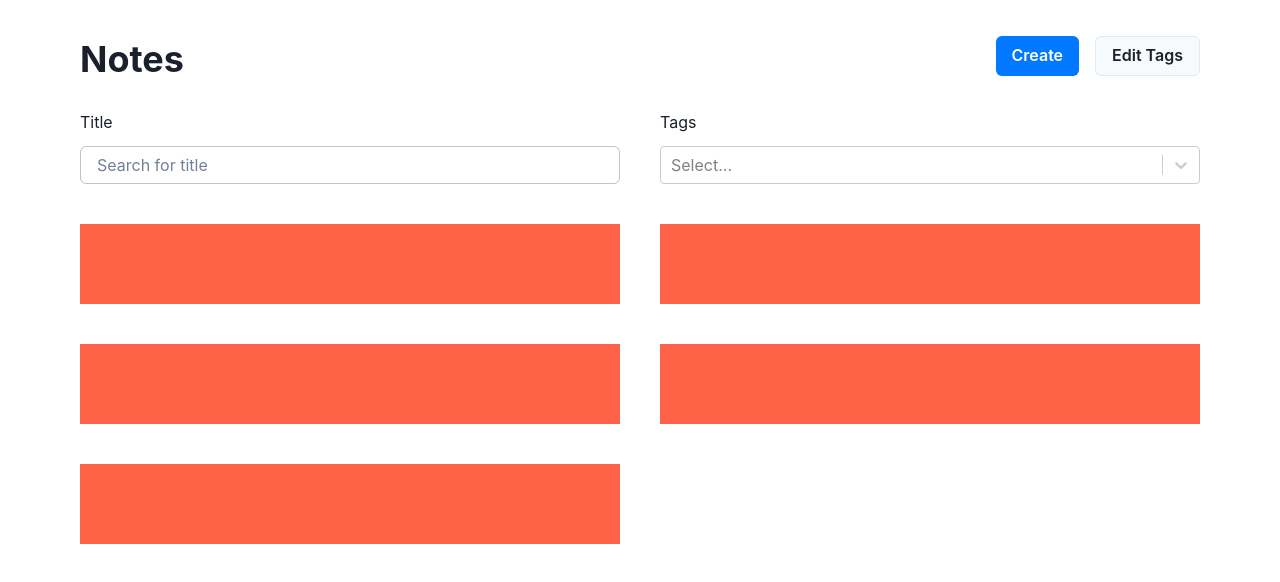
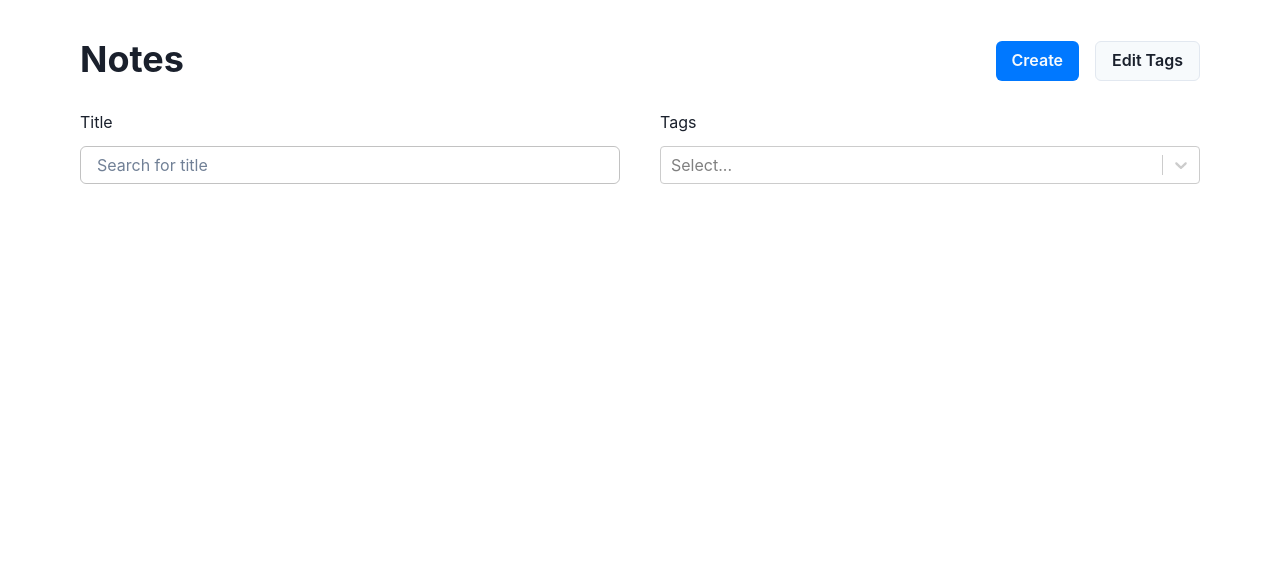
Before and after one commit to dwang134/Notable, a React (Vite) app: page / in a window 1280 px wide. Shown: the top 582 px of the page. Built offline with nearby package versions, Linux system fonts and the light colour scheme.

Commit message:
mainpage noteCard

```diff
--- a/components/NoteForm.tsx
+++ b/components/NoteForm.tsx
@@ -22,9 +22,7 @@ const NoteForm: React.FC = () => {
 
   const handleSubmit = (e: FormEvent) => {
     e.preventDefault();
-    console.log('The form has been submitted');
-    console.log(titleRef.current);
-    console.log(markdownRef.current);
+
     if (!titleRef.current || !markdownRef.current){
 
         toast({
--- a/components/NoteList.tsx
+++ b/components/NoteList.tsx
@@ -1,21 +1,53 @@
-import { Box, Button, ButtonGroup, Input, SimpleGrid, Stack, Text } from '@chakra-ui/react';
-import {useState} from 'react'
+import { Box, Button, ButtonGroup, Card, CardBody, CardHeader, Heading, Input, SimpleGrid, Stack, Text } from '@chakra-ui/react';
+import React, {ReactEventHandler, useMemo, useState} from 'react'
 import { Link } from 'react-router-dom';
 import ReactSelect from 'react-select';
 import { useNoteContext } from '../context/NoteContext';
-import { Tag } from '../types/Types';
+import { Tag, Note, RawNote, TagNote } from '../types/Types';
+import styled from 'styled-components';
+
 
 const NoteList:React.FC = () => {
 
+    const [title, setTitle] = useState<string>('');
     const [searchTags, setSearchTags] = useState<Tag []>([]);
-    const {tags, setTags} = useNoteContext();
+    const {notesWithTags, setNotes, tags, setTags} = useNoteContext();
+
+    const filteredNotes = useMemo(() => {
+      return notesWithTags.filter((note: TagNote) => {
+        return (
+          (title === "" ||
+            note.title.toLowerCase().includes(title.toLowerCase())) &&
+          (searchTags.length === 0 ||
+            searchTags.every(tag =>
+              note.tags.some(noteTag => noteTag.id === tag.id)
+            ))
+        )
+      })
+    }, [title, tags, notesWithTags])
+
+    const StyledButton= styled(Button)`
+      &:hover {
+        cursor: default;
+      }
+    `;
+
+    const StyledCard = styled(Card)`
+    &:hover,
+    &:focus{
+      translate
+    }
+    `
+
+    console.log('Filtered notes tag: ', notesWithTags);
+    console.log('result: ', filteredNotes);
 
     return (
         <Box mt={8} width='100%' height='100vh'>
-        <Stack direction= 'row' justify='space-between'>
+        <Stack direction= 'row' justify='space-between' align='center'>
         <Text fontSize='4xl' fontWeight='bold'>Notes</Text>
         <ButtonGroup gap="2" mt={1}>
-                <Link to= '/new'><Button colorScheme="messenger">Create</Button></Link>
+                <Link to= '/new'><Button color='gray.50'colorScheme="messenger">Create</Button></Link>
                 <Link to="..">
                   <Button colorScheme="gray" variant='outline' bg='gray.50'>Edit Tags</Button>
                 </Link>
@@ -24,7 +56,7 @@ const NoteList:React.FC = () => {
         <SimpleGrid columns={2} spacing={10} mt={6}>
         <Stack direction='column'>
             <Text mb={1}>Title</Text>
-            <Input placeholder= 'Search for title' size="md" height="38px" borderColor='blackAlpha.400'/>
+            <Input value={title} onChange={(e: React.ChangeEvent<HTMLInputElement>)=> setTitle(e.target.value)} placeholder='Search for title' size="md" height="38px" borderColor='blackAlpha.400'/>
         </Stack>
         <Stack>
         <Text mb={1}>Tags</Text>
@@ -46,11 +78,17 @@ const NoteList:React.FC = () => {
                   isMulti />
                 </Box>
         </Stack>
-        <Box bg='tomato' height='80px'></Box>
-        <Box bg='tomato' height='80px'></Box>
-        <Box bg='tomato' height='80px'></Box>
-        <Box bg='tomato' height='80px'></Box>
-        <Box bg='tomato' height='80px'></Box>
+        {filteredNotes.map((note: Note) => (
+            <Card key={note.id} >
+            <CardHeader>
+              <Heading size= 'md'>{note.title}</Heading>
+            </CardHeader>
+            <CardBody>{note.tags.map(tag=>
+              <StyledButton color='gray.50' colorScheme='messenger'>{tag.label}</StyledButton>
+            )}
+            </CardBody>
+            </Card>
+        ))}
         </SimpleGrid>
         </Box>
     )
--- a/context/NoteContext.tsx
+++ b/context/NoteContext.tsx
@@ -1,5 +1,5 @@
 import React, {createContext, useContext, useMemo, useState} from 'react';
-import {NoteData, RawNote, Tag} from '../types/Types';
+import {TagNote, Note, NoteData, RawNote, Tag} from '../types/Types';
 import {useLocalStorage} from '../utils/useLocalStorage';
 import {v4 as uuidv4} from 'uuid';
 
@@ -8,7 +8,7 @@ const NoteContext = createContext<NoteContextObject>({
     setNotes: () => {},
     tags: [],
     setTags: () => {},
-    notesWithTags: {},
+    notesWithTags: [],
     onCreateNote: ()=> {},
     addTag: () => {}
 })
@@ -19,10 +19,10 @@ const NoteContext = createContext<NoteContextObject>({
 
 type NoteContextObject = {
     notes: RawNote [];
-    setNotes: (value: React.SetStateAction<RawNote[]>) => void
+    setNotes: (value: React.SetStateAction<RawNote[]>) => void;
     tags: Tag[];
-    setTags: (value: React.SetStateAction<Tag[]>) => void
-    notesWithTags: {};
+    setTags: (value: React.SetStateAction<Tag[]>) => void;
+    notesWithTags: TagNote[];
     onCreateNote: ({tags, ...data}: NoteData) => void;
     addTag: (tag: Tag) => void;
 }
--- a/package.json
+++ b/package.json
@@ -20,11 +20,13 @@
     "react-router-dom": "^6.6.2",
     "react-select": "^5.7.0",
     "sort-by": "^1.2.0",
+    "styled-components": "^5.3.6",
     "uuid": "^9.0.0"
   },
   "devDependencies": {
     "@types/react": "^18.0.26",
     "@types/react-dom": "^18.0.9",
+    "@types/styled-components": "^5.1.26",
     "@types/uuid": "^9.0.0",
     "@vitejs/plugin-react": "^3.0.0",
     "typescript": "^4.9.3",
```
Also changed, not shown: types/Types.ts (+10 -0 lines), 1 other file (tests, documents, lock files or other folders).
